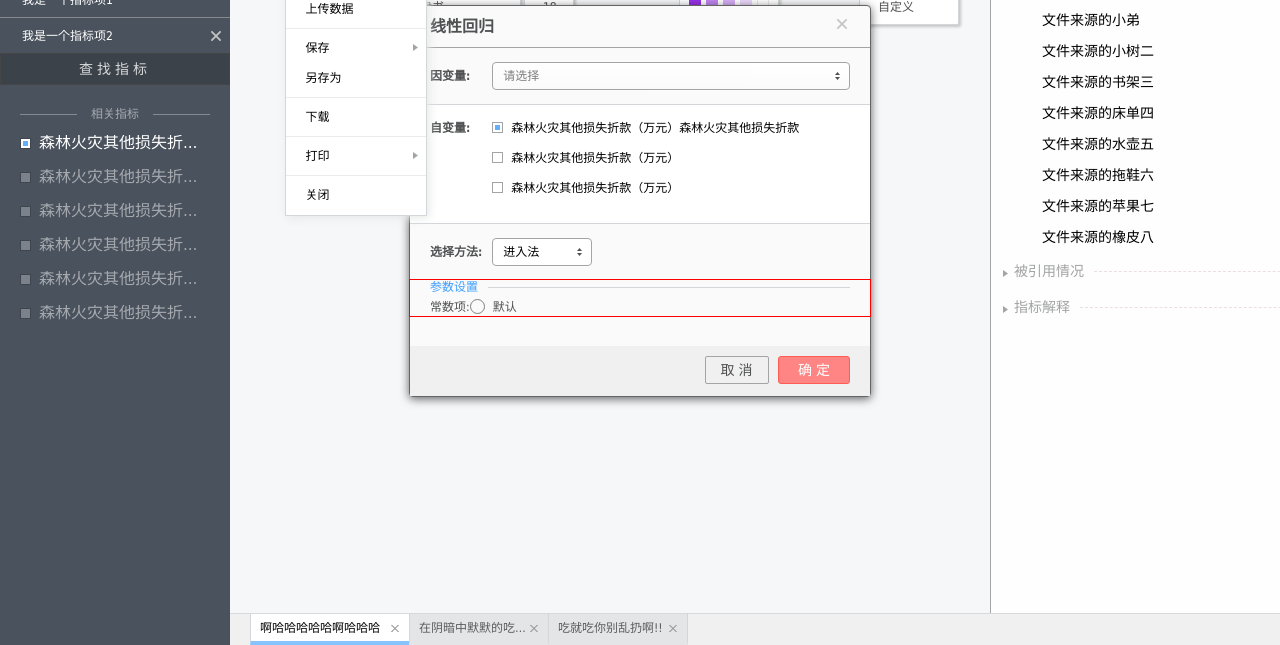
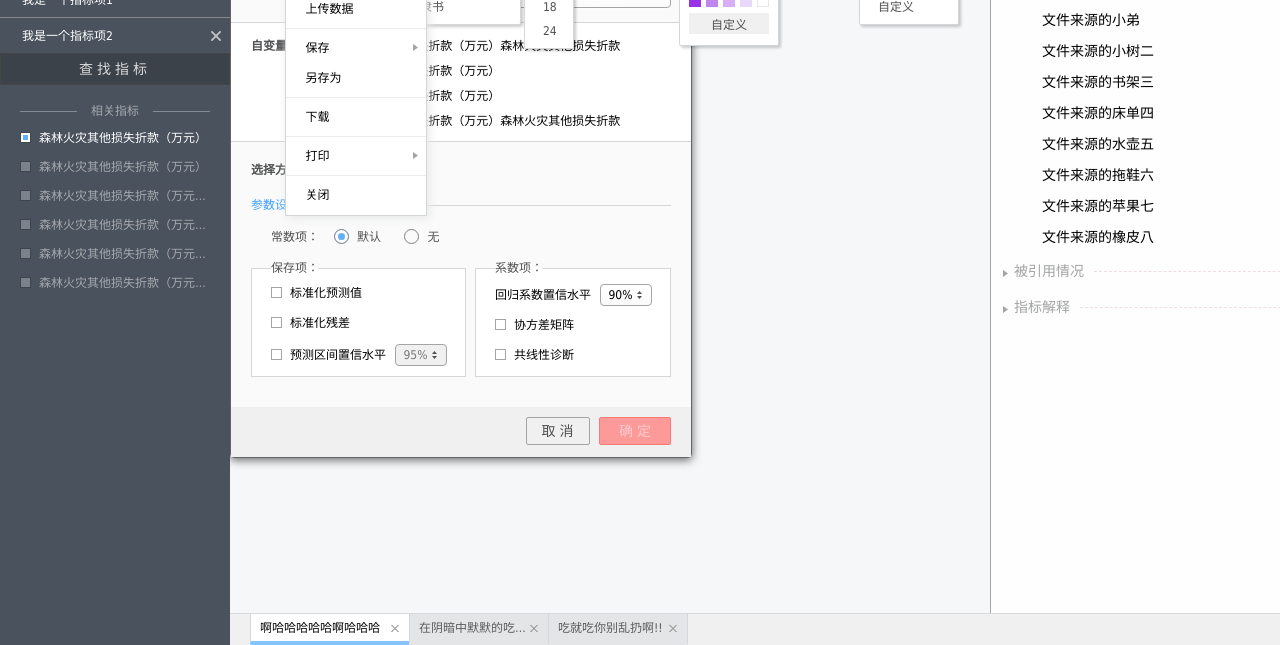
Before and after one commit to JackOVO/dfinder, a website: page app/platform.html in a window 1280 px wide. Shown: the part 155-800 px from the top of the page. Drawn offline with nearby package versions, Linux system fonts and the light colour scheme; files that its build step writes are made by us from their sources.

Commit message:
农家小炒肉

```diff
--- a/app/platform.html
+++ b/app/platform.html
@@ -169,7 +169,102 @@
           <li class="fiex-close"><span class="font-line dashed">指标解释</span></li>
         </ul>
       </div><!-- 平台信息结束 -->
-      <div id="plat-body-container">container</div><!-- 平台容器块结束 -->
+      <div id="plat-body-container">
+        <div class="panel dialog">
+          <div class="dialog-header">线性回归
+            <span class="icon-bar">
+              <i class="icon remove"></i>
+            </span>
+          </div>
+          <div class="dialog-content">
+            <table><tbody>
+              <tr class="highlight-loft">
+                <th>因变量:</th>
+                <td>
+                  <div class="select-control">
+                    <div class="select-input">请选择</div>
+                    <div class="select-dropdown" style="display:none;">
+                      <div class="select-dropdown-content">
+                        <div class="option">地三鲜</div>
+                        <div class="option">香葱木耳鸡蛋</div>
+                        <div class="option">红烧辅助</div>
+                        <div class="option">荷塘小炒</div>
+                        <div class="option">回锅肉</div>
+                        <div class="option">干锅青笋</div>
+                        <div class="option">西红柿烧菜花</div>
+                        <div class="option">白菜炖粉条</div>
+                        <div class="option">清炒笋丝</div>
+                        <div class="option">豆角烧茄子</div>
+                      </div>
+                    </div>
+                  </div>
+                </td>
+              </tr>
+              <tr class="highlight">
+                <th>自变量:</th>
+                <td>
+                  <label class="checkbox selected" title="森林火灾其他损失折款（万元）">森林火灾其他损失折款（万元）森林火灾其他损失折款</label>
+                  <label class="checkbox" title="森林火灾其他损失折款（万元）">森林火灾其他损失折款（万元）</label>
+                  <label class="checkbox" title="森林火灾其他损失折款（万元）">森林火灾其他损失折款（万元）</label>
+                  <label class="checkbox selected" title="森林火灾其他损失折款（万元）">森林火灾其他损失折款（万元）森林火灾其他损失折款</label>
+                </td>
+              </tr>
+              <tr>
+                <th>选择方法:</th>
+                <td>
+                  <div class="select-control" style="width: 100px;">
+                    <div class="select-input selected">进入法</div>
+                    <div class="select-dropdown" style="display:none;">
+                      <div class="select-dropdown-content">
+                        <div class="option">进入法</div>
+                      </div>
+                    </div>
+                  </div>
+                </td>
+              </tr>
+            </tbody></table>
+            <div class="dialog-more">
+              <span class="font-line">参数设置</span>
+              <div class="more-row">
+                常数项：<label class="radio selected" style="margin-left:15px;">默认</label>
+                <label class="radio">无</label>
+              </div>
+            <fieldset class="form-fieldset" style="width:215px;">
+              <legend>保存项：</legend>
+              <label class="checkbox break">标准化预测值</label><br>
+              <label class="checkbox break">标准化残差</label><br>
+              <label class="checkbox break">预测区间置信水平</label>
+              <div class="select-control min" style="width:52px;">
+                <div class="select-input disabled">95%</div>
+                <div class="select-dropdown" style="display:none;">
+                  <div class="select-dropdown-content">
+                    <div class="option">地三鲜</div>
+                  </div>
+                </div>
+              </div>
+            </fieldset>
+            <fieldset class="form-fieldset right" style="width:196px;">
+              <legend>系数项：</legend>
+              <label class="input-label">回归系数置信水平</label>
+              <div class="select-control min" style="width:52px;">
+                <div class="select-input selected">90%</div>
+                <div class="select-dropdown" style="display:none;">
+                  <div class="select-dropdown-content">
+                    <div class="option">地三鲜</div>
+                  </div>
+                </div>
+              </div><br>
+              <label class="checkbox break">协方差矩阵</label><br>
+              <label class="checkbox break">共线性诊断</label>
+            </fieldset>
+            </div>
+          </div>
+          <div class="dialog-bottom">
+            <button class="tiny cancel">取消</button>
+            <button class="small confirm disabled">确定</button>
+          </div>
+        </div>
+      </div><!-- 平台容器块结束 -->
       <div id="plat-body-footer">
         <span class="tabs-item selected fn-fonthid">啊哈哈哈哈哈啊哈哈哈<i class="icon-m-close"></i></span><span class="tabs-item fn-fonthid" title="在阴暗中默默的吃着胡萝卜">在阴暗中默默的吃着胡萝卜<i class="icon-m-close"></i></span><span class="tabs-item fn-fonthid">吃就吃你别乱扔啊!!<i class="icon-m-close"></i></span>
 
@@ -237,118 +332,6 @@
     <span class="font-block">零值</span>
     <span class="font-block">自定义</span>
   </div>
-
-  <div class="panel dialog" style="top:20%;left:50%;">
-    <div class="dialog-header">线性回归
-      <span class="icon-bar">
-        <i class="icon remove"></i>
-      </span>
-    </div>
-    <div class="dialog-content">
-      <table><tbody>
-        <tr class="highlight-loft">
-          <th>因变量:</th>
-          <td>
-            <div class="select-control">
-              <div class="select-input">请选择</div>
-              <div class="select-dropdown" style="display:none;">
-                <div class="select-dropdown-content">
-                  <div class="option">地三鲜</div>
-                  <div class="option">香葱木耳鸡蛋</div>
-                  <div class="option">红烧辅助</div>
-                  <div class="option">荷塘小炒</div>
-                  <div class="option">回锅肉</div>
-                  <div class="option">干锅青笋</div>
-                  <div class="option">西红柿烧菜花</div>
-                  <div class="option">白菜炖粉条</div>
-                  <div class="option">清炒笋丝</div>
-                  <div class="option">豆角烧茄子</div>
-                </div>
-              </div>
-            </div>
-          </td>
-        </tr>
-        <tr class="highlight">
-          <th>自变量:</th>
-          <td>
-            <label class="checkbox selected" title="森林火灾其他损失折款（万元）">森林火灾其他损失折款（万元）森林火灾其他损失折款</label>
-            <label class="checkbox" title="森林火灾其他损失折款（万元）">森林火灾其他损失折款（万元）</label>
-            <label class="checkbox" title="森林火灾其他损失折款（万元）">森林火灾其他损失折款（万元）</label>
-          </td>
-        </tr>
-        <tr>
-          <th>选择方法:</th>
-          <td>
-            <div class="select-control" style="width: 100px;">
-              <div class="select-input selected">进入法</div>
-              <div class="select-dropdown" style="display:none;">
-                <div class="select-dropdown-content">
-                  <div class="option">进入法</div>
-                </div>
-              </div>
-            </div>
-          </td>
-        </tr>
-      </tbody></table>
-      <div class="dialog-more">
-        <span class="font-line">参数设置</span>
-        <div class="more-row">
-          常数项:<label class="radio">默认</label>
-        </div>
-      </div>
-    </div>
-    <div class="dialog-bottom">
-      <button class="tiny cancel">取消</button>
-      <button class="small confirm">确定</button>
-    </div>
-  </div>
-
-<!--
-  <div class="dialog" style="top:20%;left:50%;margin-left:-234px;">
-    <div class="dialog-header">线性回归
-      <span class="icon-bar"><i class="icon remove"></i></span>
-    </div>
-    <div class="dialog-content">
-      <table>
-        <tbody>
-          <tr class="highlight-loft">
-            <th>因变量:</th>
-            <td>
-              <div class="select-control">
-                <div class="select-input disabled">请选择</div>
-                <div class="select-dropdown" style="display:none;">
-                  <div class="select-dropdown-content">
-                    <div class="option">地三鲜</div>
-                    <div class="option">香葱木耳鸡蛋</div>
-                    <div class="option">红烧辅助</div>
-                    <div class="option">荷塘小炒</div>
-                    <div class="option">回锅肉</div>
-                    <div class="option">干锅青笋</div>
-                    <div class="option">西红柿烧菜花</div>
-                    <div class="option">白菜炖粉条</div>
-                    <div class="option">清炒笋丝</div>
-                    <div class="option">豆角烧茄子</div>
-                  </div>
-                </div>
-              </div>
-            </td></tr>
-          <tr class="highlight">
-            <th>自变量:</th>
-            <td class="highlight-content break" style="width: 388px;">
-              <label class="checkbox break" title="森林火灾其他损失折款（万元）">森林火灾其他损失折款（万元）森林火灾其他损失折款（万元）森林火灾其他损失折款（万元）</label><br>
-              <label class="checkbox break selected" title="森林火灾其他损失折款（万元）">森林火灾其他损失折款（万元）</label>
-            </td></tr>td {width:100%\9;float:left\9;}
-          <tr>
-            <th>选择方法:</th>
-            <td><input type="text" value="11111111"></td></tr>
-        </tbody>
-      </table>
-      <div class="dialog-bottom">
-        <button class="tiny secondary">取消</button><button class="alert disabled">确定</button>
-      </div>
-    </div>
-  </div> -->
-  <!-- <div class="modal"></div> -->
   <!-- 全局弹出块结束 -->
 </body>
 </html>
--- a/app/styles/components/_accordion.scss
+++ b/app/styles/components/_accordion.scss
@@ -84,6 +84,7 @@ $accordion-indicator-font-color: rgba($white, .8);;
         height: 1px;
         border-top: 1px solid $accordion-content-border-color;
         overflow: hidden;
+        font-size: 12px;
 
         &.active { height: 500px; }
       }
@@ -125,6 +126,8 @@ $accordion-indicator-font-color: rgba($white, .8);;
           color: $accordion-font-color;
           &::after, &::before { background-color: $accordion-content-line-color; }
         }
+
+         .fn-fonthid { width: 100%; }
       }
     }
   }
--- a/app/styles/components/_dialog.scss
+++ b/app/styles/components/_dialog.scss
@@ -21,6 +21,10 @@ $dialog-bg-color: #fafafa;
 $dialog-header-border-color: #a3a4a5;
 $dialog-bottom-bg-color: #f0f0f0;
 $dialog-more-font-line-color: #3b9eff;
+
+$checkbox-white-box-bg-color: $white;
+$checkbox-white-box-border-color: #a3a4a5;
+$checkbox-white-box-selected-color: #64aff9;
 
 // 字体定义
 $dialog-header-font-size: 16px;
@@ -71,9 +75,9 @@ margin-left: -($dialog-min-width / 2);
       tr, td, th { padding-top: $dialog-content-table-td-filling; }
 
       > .dialog-more {
-        outline: 1px solid red;
         padding: 0 $dialog-padding-left;
         margin-top: $dialog-more-margin-top;
+        margin-bottom: 30px;
 
         .font-line {
           color: $dialog-more-font-line-color;
@@ -82,12 +86,23 @@ margin-left: -($dialog-min-width / 2);
         }
       }
 
+      .checkbox { // 高亮下多选控制
+        color: $black;
+        &:before {
+          border-color: $checkbox-white-box-border-color;
+          background-color:  $checkbox-white-box-bg-color;
+        }
+        &.selected {
+          color: $black;
+          &:before { background-color: $checkbox-white-box-selected-color; };
+        }
+      }
+
     }
 
     .dialog-bottom {
       height: $dialog-bottom-height;
       padding: 0 $dialog-padding-left 0 $dialog-padding-left;
-      margin-top: 30px;
       text-align: right;
       line-height: $dialog-bottom-height;
       background-color: $dialog-bottom-bg-color;
--- a/app/styles/components/_input.scss
+++ b/app/styles/components/_input.scss
@@ -25,6 +25,8 @@ $select-dropdown-content-max-height: rem-calc(150);
 $select-dropdown-content-padding: 5px 0 9px 0;
 $select-dropdown-option-padding: 5px 10px;
 
+$select-min-padding: 1px 7px; // 不调整行高
+
 // 下拉框颜色
 $select-disabled-bg-color: #f0f0f0;
 $select-input-border-color: #a3a4a5;
@@ -42,12 +44,19 @@ $select-dropdown-box-shadown: 1px 2px 2px 0px rgba(233, 233, 233, .5);
 $radio-point-diameter: rem-calc(15);
 $radio-point-spacing: rem-calc(8);
 $radio-point-border-color: gray;
+$radio-selected-color: #64aff9;
 
 @include exports ("input") {
 
+  .input-label {
+    display: inline-block;
+    margin-bottom: $checkbox-maring-bottom;
+    line-height: 1;
+    color: $black;
+  }
+
   .checkbox {
     display: inline-block;
-    width: 100%;
     margin-bottom: $checkbox-maring-bottom;
     line-height: 1;
     cursor: pointer;
@@ -79,6 +88,15 @@ $radio-point-border-color: gray;
   .radio {
     display: inline-block;
     cursor: pointer;
+    margin-right: 20px;
+
+    &.selected::before {
+      background-color: $radio-selected-color;
+      box-shadow: 2px 0 0 1px $white inset,
+       0 2px 0 1px $white inset,
+       -2px 0 0 1px $white inset,
+       0 -2px 0 1px $white inset;
+    }
 
     &::before {
       content: "";
@@ -90,27 +108,6 @@ $radio-point-border-color: gray;
       border: 1px solid $radio-point-border-color;
       border-radius: $radio-point-diameter;
     }
-// .mn-checkbox:before, .mn-radio:before {
-//   content: '';
-//   display: inline-block;
-//   margin-right: 8px;
-//     }
-
-    // .mn-check.mn-radio:before {
-    //   background-color: #64AFF9;
-    // }
-    // .mn-check.mn-radio:before {
-    //   background-color: #64AFF9;
-    // }
-    // .mn-radio:before {
-    //   box-shadow: 3px 0 0 1px #ffffff inset,
-    //  0 3px 0 1px #ffffff inset,
-    //  -3px 0 0 1px #ffffff inset,
-    //  0 -3px 0 1px #ffffff inset;
-    // }
-    // .mn-radio:before {
-    //   border-color: #A3A4A5;
-    // }
   }
 
   .select-control {
@@ -129,10 +126,7 @@ $radio-point-border-color: gray;
       @include icon-abs-before("triangle", (0, 0));
       &::before { top: auto; left: auto; right: $select-input-padding-left; }
 
-      &.selected {
-        color: $black;
-        background: $select-input-active-bg-color;
-      }
+      &.selected {  color: $black; }
 
       &.active {
         color: $black;
@@ -146,6 +140,7 @@ $radio-point-border-color: gray;
         color: $select-input-font-color;
         background-image: none;
         background-color: $select-disabled-bg-color;
+        cursor: default;
       }
     }
 
@@ -158,20 +153,27 @@ $radio-point-border-color: gray;
       background-color: $select-input-active-bg-color;
       box-shadow: $select-dropdown-box-shadown;
       @include side-radius(bottom, $select-input-border-radius-size);
+    }
 
     .select-dropdown-content {
       max-height: $select-dropdown-content-max-height;
       padding: $select-dropdown-content-padding;
       overflow-x: hidden;
       overflow-y: auto;
+    }
 
-        .option { padding: $select-dropdown-option-padding; cursor: pointer;
+    .option {
+      padding: $select-dropdown-option-padding; cursor: pointer;
       &.hover, &:hover {
         color: $select-dropdown-hover-option-font-color;
         background: $select-dropdown-hover-option-bg;
       }
     }
+
+    &.min { // 小号
+      display: inline-block;
+      .select-input { padding: $select-min-padding; }
+      .option { padding: $select-min-padding !important; }
     }
   }
 }
-}
--- a/app/styles/components/_table.scss
+++ b/app/styles/components/_table.scss
@@ -1,38 +1,29 @@
 @import "global";
 // 表格布局
 
-$table-highlight-td-filling: rem-calc(14);
+$table-highlight-td-filling: rem-calc(14); // 内容相驳
+
+$more-row-padding: rem-calc(15) 0 rem-calc(15) rem-calc(20);
 
 $table-highlight-border-color: #d3d5d9;
 $table-highlight-bg-color: $white;
 
-$checkbox-box-bg-color: $white;
-$checkbox-box-border-color: #a3a4a5;
-$checkbox-box-selected-color: #64aff9;
+$form-fieldset-padding: 7px 10px 0 19px;
+$form-fieldset-border-color: #d3d7d9;
+$form-fieldset-bg-color: $white;
 
 @include exports ("table") {
 
   // 高亮行
   tr.highlight {
     th, td {
-      padding-bottom: $table-highlight-td-filling;
+      padding-bottom: 4px;
       border-top: 1px solid $table-highlight-border-color;
       border-bottom: 1px solid $table-highlight-border-color;
       background-color: $table-highlight-bg-color;
     }
     th { vertical-align: top; }
-
-    .checkbox { // 高亮下多选控制
-      color: $black;
-      &:before {
-        border-color: $checkbox-box-border-color;
-        background-color:  $checkbox-box-bg-color;
-      }
-      &.selected {
-        color: $black;
-        &:before { background-color: $checkbox-box-selected-color; };
-      }
-    }
+    .checkbox { margin-bottom: 10px; }
   }
 
   // 高亮上
@@ -42,6 +33,19 @@ $checkbox-box-selected-color: #64aff9;
 
   // 更多一行容器
   .more-row {
-    display: black;
+    display: block;
+    line-height: 1;
+    padding: $more-row-padding;
+  }
+
+  // 控件组
+  .form-fieldset {
+    display: inline-block;
+    padding: $form-fieldset-padding;
+    margin: 0;
+    border: 1px solid $form-fieldset-border-color;
+    background-color: $form-fieldset-bg-color;
+
+    .select-control { margin-left: 6px; }
   }
 }
--- a/app/styles/platform.scss
+++ b/app/styles/platform.scss
@@ -114,6 +114,11 @@ $plat-body-footer-bg-color: #f0f0f0;
 
     @at-root #plat-body-container {
       height: 100%;
+      overflow: auto;
+.dialog {
+  position: relative;
+  margin: 0;
+}
     }
 
     @at-root #plat-body-footer {
@@ -125,7 +130,7 @@ $plat-body-footer-bg-color: #f0f0f0;
   }
 }
 
-div {
+* {
   // outline: 1px solid orange;
 }
 
```
Also changed, not shown: app/entrance.html (+29 -3 lines). Lines whose indentation alone changed are shown as unchanged.
